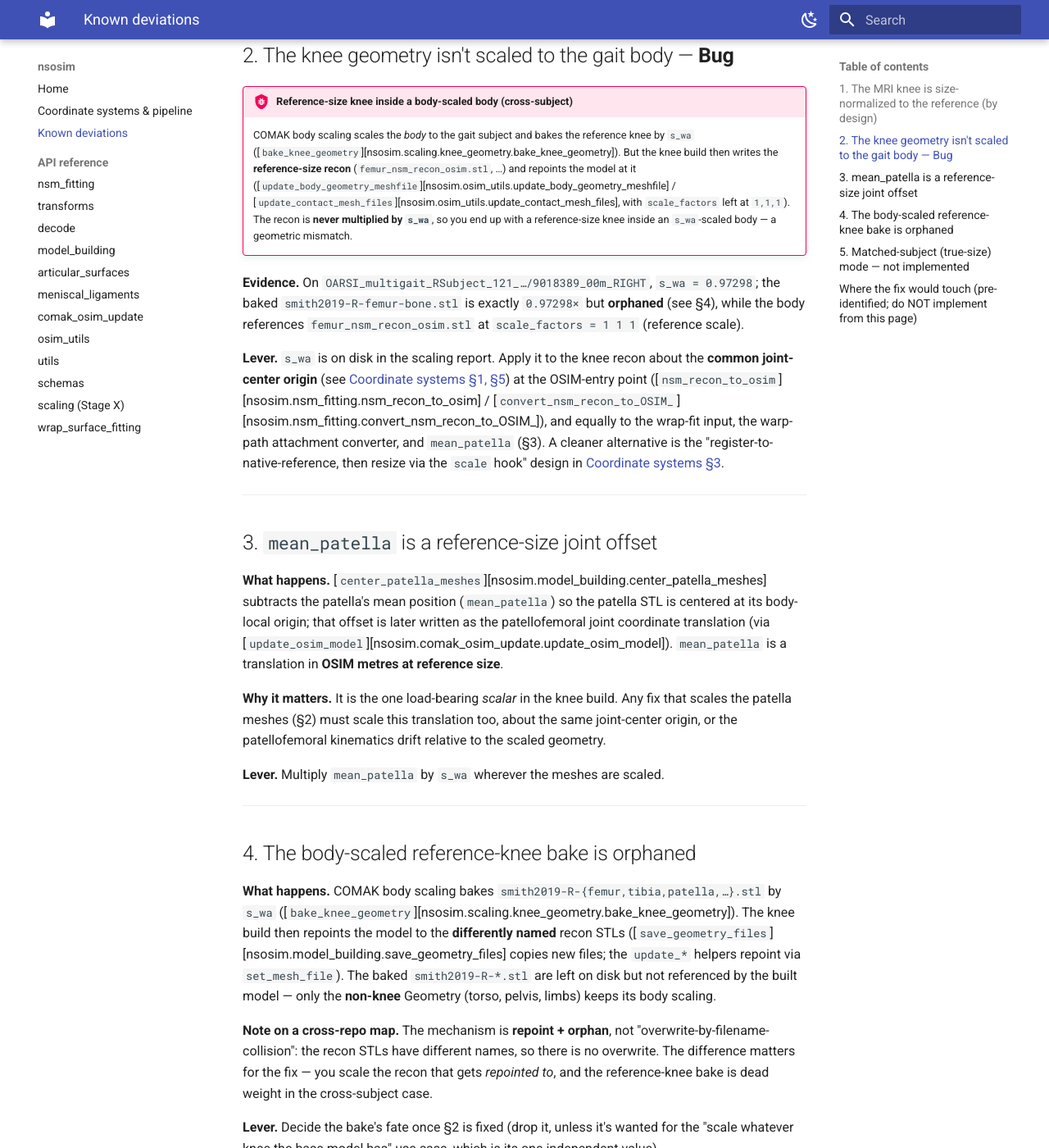
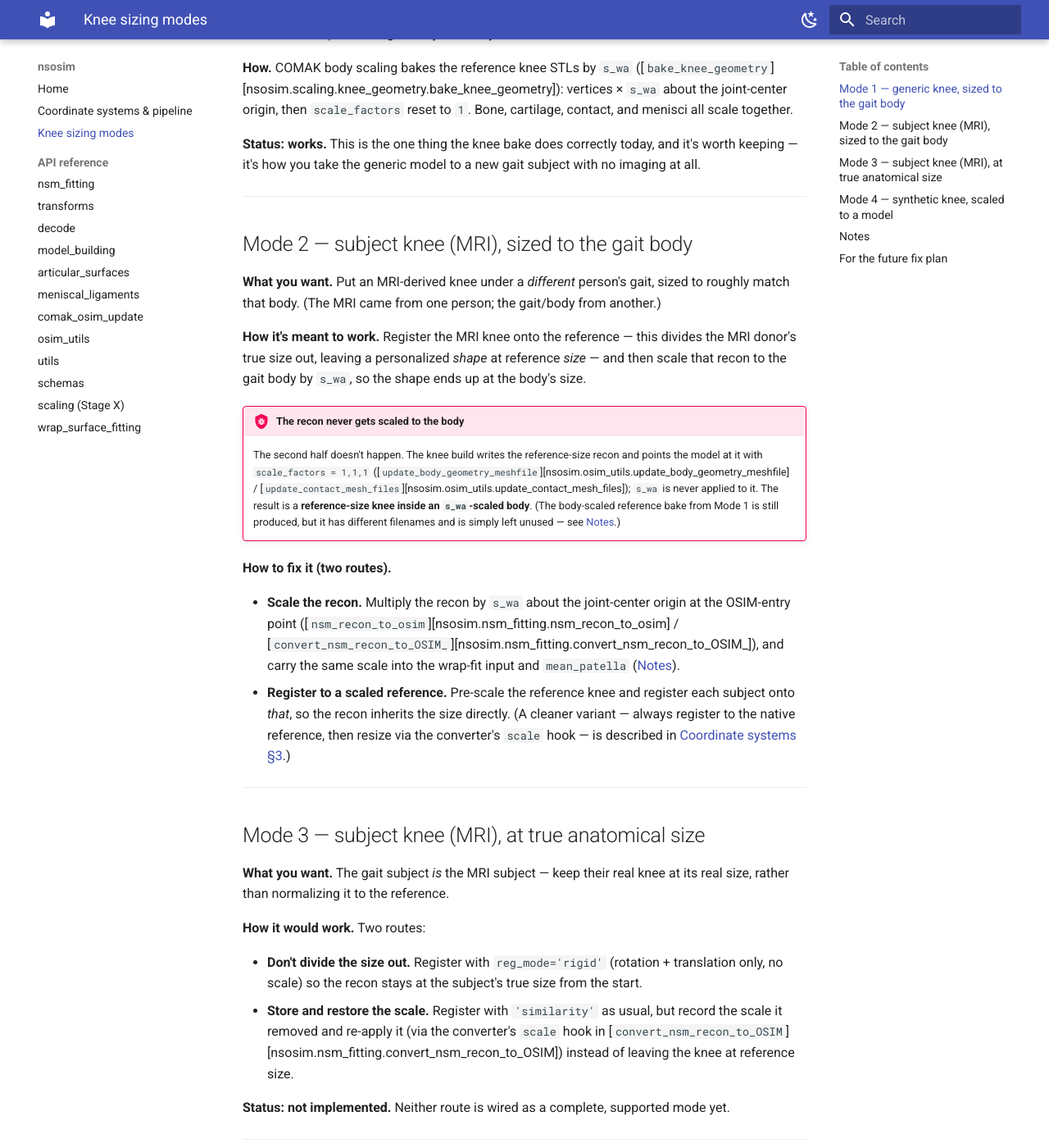
Before and after one commit to gattia/nsosim, an MkDocs documentation site: the page built from docs/deviations.md, in a window 1280 px wide and 1400 px high, scrolled down 898 px. Shown: the whole window at 82% size. Built offline with MkDocs 1.6.1 and Material for MkDocs 9.7.7, drawn with Linux system fonts in a browser that asks for light colours; some of the changed text lies outside the part shown.

Commit message:
Docs: reframe deviations.md as a knee-sizing options/modes catalog
Per review: the page read like internal bug notes (what-the-code-does-wrong +
forensic evidence + 'do W' levers). Rewrite it as a use-case catalog — what you
might want, how to achieve it, and whether it's built — retitled 'Knee Sizing —
Modes & Status'.

- Lead with a Mode table (geometry source x target size x status):
  1. generic knee, body-sized   (s_wa bake)        — works
  2. subject knee, body-sized   (cross-subject)    — bug (recon never scaled)
  3. subject knee, true size    (matched-subject)  — not implemented
  4. synthetic knee, scaled                          — partial (scale=1 path)
- Each mode: 'what you want' first, then how, then status; define 'true size'.
- Mode 3 spells out both routes (reg_mode='rigid', or store/restore the
  similarity scale) per the review's question.
- Drop the obscure bits: CoV evidence, the RSubject_121 forensics, the
  'overwrite story' cross-repo aside.
- Move mean_patella + the (expected, not-a-leak) orphaned reference bake into a
  short 'Notes' section; keep the future-fix pointer.
- Retitle nav + all cross-refs (coordinate-systems, index, CLAUDE.md) to
  'Knee sizing modes'; point the coordinate-systems bug callouts at Mode 2.

Co-Authored-By: Claude Opus 4.8 (1M context) <noreply@anthropic.com>

```diff
--- a/docs/deviations.md
+++ b/docs/deviations.md
@@ -1,126 +1,137 @@
-# Known Issues & Deviations
+# Knee Sizing — Modes & Status
 
-Where the current knee-build wiring produces the wrong result, and the lever to fix each.
-Background and terminology (the **cross-subject** vs **matched-subject** scenarios, the
-coordinate spaces, `s_wa`) are on the [Coordinate systems & pipeline](coordinate-systems.md)
-page.
+When you drop a knee into a COMAK body model, you choose how its **size** is handled. This
+page lists the modes you might want, how each is (or would be) achieved, and what's built
+today. The mechanics they rest on — the coordinate spaces, the similarity registration,
+`s_wa`, and the converter's scale hook — are on
+[Coordinate systems & pipeline](coordinate-systems.md).
 
-Each entry says **what the code does now**, **why it's wrong / what's missing**, and **the
-lever** to change it. Items tagged **Bug** are active defects to fix; the rest are
-properties or unbuilt modes. None of the "lever" notes are implemented — they are inputs to
-a future fix plan, not work items here.
+Two independent choices define a mode: **where the knee geometry comes from** (the generic
+reference knee, a subject MRI fit, or a decoded latent) and **what size it should end up at**
+(the gait body's size, or the knee's own true anatomical size).
+
+| Mode | Knee geometry | Target size | Status |
+|---|---|---|---|
+| [1](#mode-1-generic-knee-sized-to-the-gait-body) — generic, body-sized | reference (base model) | gait body (`s_wa`) | **works** |
+| [2](#mode-2-subject-knee-mri-sized-to-the-gait-body) — subject, body-sized | MRI fit | gait body (`s_wa`) | **bug** — stays reference size |
+| [3](#mode-3-subject-knee-mri-at-true-anatomical-size) — subject, true size | MRI fit | the subject's real size | **not implemented** |
+| [4](#mode-4-synthetic-knee-scaled-to-a-model) — synthetic, scaled | decoded latent | any model | **partial** — path exists at scale = 1 |
+
+"True size" means the knee's real anatomical size as segmented from the MRI, before the
+similarity registration normalizes it away.
 
 ---
 
-## 1. The MRI knee is size-normalized to the reference (by design)
+## Mode 1 — generic knee, sized to the gait body
 
-**What happens.** The femur similarity registration
-([`align_bone_osim_fit_nsm`][nsosim.nsm_fitting.align_bone_osim_fit_nsm],
-`reg_mode='similarity'`) divides the subject's true size out so every subject knee lands in
-one shared reference frame (REFALIGN); tibia/patella reuse the femur transform. This part is
-intentional and correct — registering everyone to one reference is what makes the geometry
-comparable.
+**What you want.** No subject MRI — use the reference knee the base model already ships with,
+resized to fit a particular gait subject's body.
 
-**What's missing.** No size is ever *restored* on the MRI path: it converts to OSIM with the
-underscore [`convert_nsm_recon_to_OSIM_`][nsosim.nsm_fitting.convert_nsm_recon_to_OSIM_],
-which has no scale step. So the knee stays at reference size — correct for neither scenario
-(it should be body-scaled for cross-subject, true-size for matched-subject). Measured: raw
-MRI femur diagonal CoV across subjects ≈ 7.9%; after registration ≈ 1.0% (size collapsed to
-the reference).
+**How.** COMAK body scaling bakes the reference knee STLs by `s_wa`
+([`bake_knee_geometry`][nsosim.scaling.knee_geometry.bake_knee_geometry]): vertices × `s_wa`
+about the joint-center origin, then `scale_factors` reset to `1`. Bone, cartilage, contact,
+and menisci all scale together.
 
-**Lever.** The non-underscore
-[`convert_nsm_recon_to_OSIM`][nsosim.nsm_fitting.convert_nsm_recon_to_OSIM] forwards a
-`scale` into [`undo_transform`][nsosim.nsm_fitting.undo_transform] — the one place a resize
-can re-enter. Restoring a size means routing through that hook (or applying `s_wa`
-downstream, see §2).
+**Status: works.** This is the one thing the knee bake does correctly today, and it's worth
+keeping — it's how you take the generic model to a new gait subject with no imaging at all.
 
 ---
 
-## 2. The knee geometry isn't scaled to the gait body — **Bug**
+## Mode 2 — subject knee (MRI), sized to the gait body
 
-!!! bug "Reference-size knee inside a body-scaled body (cross-subject)"
-    COMAK body scaling scales the *body* to the gait subject and bakes the reference knee by
-    `s_wa` ([`bake_knee_geometry`][nsosim.scaling.knee_geometry.bake_knee_geometry]). But the
-    knee build then writes the **reference-size recon** (`femur_nsm_recon_osim.stl`, …) and
-    repoints the model at it
+**What you want.** Put an MRI-derived knee under a *different* person's gait, sized to roughly
+match that body. (The MRI came from one person; the gait/body from another.)
+
+**How it's meant to work.** Register the MRI knee onto the reference — this divides the MRI
+donor's true size out, leaving a personalized *shape* at reference *size* — and then scale
+that recon to the gait body by `s_wa`, so the shape ends up at the body's size.
+
+!!! bug "The recon never gets scaled to the body"
+    The second half doesn't happen. The knee build writes the reference-size recon and points
+    the model at it with `scale_factors = 1,1,1`
     ([`update_body_geometry_meshfile`][nsosim.osim_utils.update_body_geometry_meshfile] /
-    [`update_contact_mesh_files`][nsosim.osim_utils.update_contact_mesh_files], with
-    `scale_factors` left at `1,1,1`). The recon is **never multiplied by `s_wa`**, so you end
-    up with a reference-size knee inside an `s_wa`-scaled body — a geometric mismatch.
+    [`update_contact_mesh_files`][nsosim.osim_utils.update_contact_mesh_files]); `s_wa` is
+    never applied to it. The result is a **reference-size knee inside an `s_wa`-scaled body**.
+    (The body-scaled reference bake from Mode 1 is still produced, but it has different
+    filenames and is simply left unused — see [Notes](#notes).)
 
-**Evidence.** On `OARSI_multigait_RSubject_121_…/9018389_00m_RIGHT`, `s_wa = 0.97298`; the
-baked `smith2019-R-femur-bone.stl` is exactly `0.97298×` but **orphaned** (see §4), while the
-body references `femur_nsm_recon_osim.stl` at `scale_factors = 1 1 1` (reference scale).
+**How to fix it (two routes).**
 
-**Lever.** `s_wa` is on disk in the scaling report. Apply it to the knee recon about the
-**common joint-center origin** (see
-[Coordinate systems §1, §5](coordinate-systems.md)) at the OSIM-entry point
-([`nsm_recon_to_osim`][nsosim.nsm_fitting.nsm_recon_to_osim] /
-[`convert_nsm_recon_to_OSIM_`][nsosim.nsm_fitting.convert_nsm_recon_to_OSIM_]), and equally to
-the wrap-fit input, the warp-path attachment converter, and `mean_patella` (§3). A cleaner
-alternative is the "register-to-native-reference, then resize via the `scale` hook" design
-in [Coordinate systems §3](coordinate-systems.md).
+- **Scale the recon.** Multiply the recon by `s_wa` about the joint-center origin at the
+  OSIM-entry point ([`nsm_recon_to_osim`][nsosim.nsm_fitting.nsm_recon_to_osim] /
+  [`convert_nsm_recon_to_OSIM_`][nsosim.nsm_fitting.convert_nsm_recon_to_OSIM_]), and carry
+  the same scale into the wrap-fit input and `mean_patella` ([Notes](#notes)).
+- **Register to a scaled reference.** Pre-scale the reference knee and register each subject
+  onto *that*, so the recon inherits the size directly. (A cleaner variant — always register
+  to the native reference, then resize via the converter's `scale` hook — is described in
+  [Coordinate systems §3](coordinate-systems.md).)
 
 ---
 
-## 3. `mean_patella` is a reference-size joint offset
+## Mode 3 — subject knee (MRI), at true anatomical size
 
-**What happens.** [`center_patella_meshes`][nsosim.model_building.center_patella_meshes]
-subtracts the patella's mean position (`mean_patella`) so the patella STL is centered at its
-body-local origin; that offset is later written as the patellofemoral joint coordinate
-translation (via [`update_osim_model`][nsosim.comak_osim_update.update_osim_model]).
-`mean_patella` is a translation in **OSIM metres at reference size**.
+**What you want.** The gait subject *is* the MRI subject — keep their real knee at its real
+size, rather than normalizing it to the reference.
 
-**Why it matters.** It is the one load-bearing *scalar* in the knee build. Any fix that
-scales the patella meshes (§2) must scale this translation too, about the same joint-center
-origin, or the patellofemoral kinematics drift relative to the scaled geometry.
+**How it would work.** Two routes:
 
-**Lever.** Multiply `mean_patella` by `s_wa` wherever the meshes are scaled.
+- **Don't divide the size out.** Register with `reg_mode='rigid'` (rotation + translation
+  only, no scale) so the recon stays at the subject's true size from the start.
+- **Store and restore the scale.** Register with `'similarity'` as usual, but record the
+  scale it removed and re-apply it (via the converter's `scale` hook in
+  [`convert_nsm_recon_to_OSIM`][nsosim.nsm_fitting.convert_nsm_recon_to_OSIM]) instead of
+  leaving the knee at reference size.
+
+**Status: not implemented.** Neither route is wired as a complete, supported mode yet.
 
 ---
 
-## 4. The body-scaled reference-knee bake is orphaned
+## Mode 4 — synthetic knee, scaled to a model
 
-**What happens.** COMAK body scaling bakes `smith2019-R-{femur,tibia,patella,…}.stl` by
-`s_wa` ([`bake_knee_geometry`][nsosim.scaling.knee_geometry.bake_knee_geometry]). The knee
-build then repoints the model to the **differently named** recon STLs
-([`save_geometry_files`][nsosim.model_building.save_geometry_files] copies new files; the
-`update_*` helpers repoint via `set_mesh_file`). The baked `smith2019-R-*.stl` are left on
-disk but not referenced by the built model — only the **non-knee** Geometry (torso, pelvis,
-limbs) keeps its body scaling.
+**What you want.** Decode an arbitrary latent (a synthetic joint, a shape-mode sweep, an
+interpolation) into any model, at an appropriate size.
 
-**Note on a cross-repo map.** The mechanism is **repoint + orphan**, not
-"overwrite-by-filename-collision": the recon STLs have different names, so there is no
-overwrite. The difference matters for the fix — you scale the recon that gets *repointed to*,
-and the reference-knee bake is dead weight in the cross-subject case.
+**How.** The decode path ([`nsosim.decode`](reference/decode.md)) already runs through the
+non-underscore [`convert_nsm_recon_to_OSIM`][nsosim.nsm_fitting.convert_nsm_recon_to_OSIM],
+which carries the `scale` hook — but it is currently called with `scale = 1`, so the output
+lands at reference size. Resizing it up/down to a target model is the same lever as Modes 2
+and 3, just applied on the synthetic path.
 
-**Lever.** Decide the bake's fate once §2 is fixed (drop it, unless it's wanted for the
-"scale whatever knee the base model has" use case, which is its one independent value).
+**Status: partial.** The path exists at `scale = 1`; the resize is not wired.
 
 ---
 
-## 5. Matched-subject (true-size) mode — not implemented
+## Notes
 
-When the gait subject *is* the MRI subject, the knee should keep its true MRI size rather
-than be normalized to the reference. There is no code path for this today. The lever is the
-same `scale` hook as §1 (route the recon through the non-underscore converter with the
-subject's true scale instead of the underscore converter).
+Anything that resizes the knee (Modes 2–4) has to carry two more things along, or the result
+won't be internally consistent:
+
+- **`mean_patella` must scale with the meshes.** The patella is centered by subtracting its
+  mean position, and that offset is written as the patellofemoral joint translation
+  ([`center_patella_meshes`][nsosim.model_building.center_patella_meshes] →
+  [`update_osim_model`][nsosim.comak_osim_update.update_osim_model]). It is a reference-size
+  scalar; if the meshes are scaled by `s_wa` but this offset is not (about the same origin),
+  the patellofemoral kinematics drift away from the geometry.
+- **The reference-knee bake is Mode 1's tool, not a leak.** When a subject or synthetic recon
+  is swapped in (Modes 2–4), the `s_wa`-baked `smith2019-R-*.stl` from Mode 1 go unused (the
+  recon STLs have different filenames and the model is repointed to them via
+  [`save_geometry_files`][nsosim.model_building.save_geometry_files] + the `update_*`
+  helpers). That's expected — keep the bake for Mode 1; the other modes simply don't use it.
 
 ---
 
-## Where the fix would touch (pre-identified; do NOT implement from this page)
+## For the future fix plan
 
-A verified starting list for the future fix plan — **not** work items here:
+A verified starting list (not work items on this page):
 
-- Apply `s_wa` to the knee recon about the common joint-center origin at the OSIM-entry point
-  ([`nsm_recon_to_osim`][nsosim.nsm_fitting.nsm_recon_to_osim] /
-  [`convert_nsm_recon_to_OSIM_`][nsosim.nsm_fitting.convert_nsm_recon_to_OSIM_]), **and** the
-  wrap-fit input, the warp-path attachment converter, and `mean_patella` (§3).
-- Thread the synthetic path ([`nsosim.decode`](reference/decode.md)) too if the feature is
-  meant to be general.
+- Apply the knee scale at the OSIM-entry point
+  ([`nsm_recon_to_osim`][nsosim.nsm_fitting.nsm_recon_to_osim] / the converter), **and** to
+  the wrap-fit input, the warp-path attachment converter, and `mean_patella`.
+- Thread the synthetic path ([`nsosim.decode`](reference/decode.md)) the same way, so Mode 4
+  generalizes.
 - Keep mass/inertia owned by COMAK body scaling (the orchestrator two-pass) — a geometry fix
   touches geometry only.
-- For matched-subject (§5), route the MRI recon through the non-underscore converter's
-  `scale` hook instead of the underscore converter.
+- For true size (Mode 3), either default to `reg_mode='rigid'` for that path or store/restore
+  the similarity scale through the converter's `scale` hook.
 
 See `.claude/plans/scaling-and-spaces-documentation.md` (Stage 5) for the fix-plan scope.
--- a/mkdocs.yml
+++ b/mkdocs.yml
@@ -61,7 +61,7 @@ markdown_extensions:
 nav:
   - Home: index.md
   - Coordinate systems & pipeline: coordinate-systems.md
-  - Known deviations: deviations.md
+  - Knee sizing modes: deviations.md
   - API reference:
       - nsm_fitting: reference/nsm_fitting.md
       - transforms: reference/transforms.md
```
Also changed, not shown: CLAUDE.md (+3 -2 lines), docs/coordinate-systems.md (+11 -8 lines), docs/index.md (+5 -3 lines).
